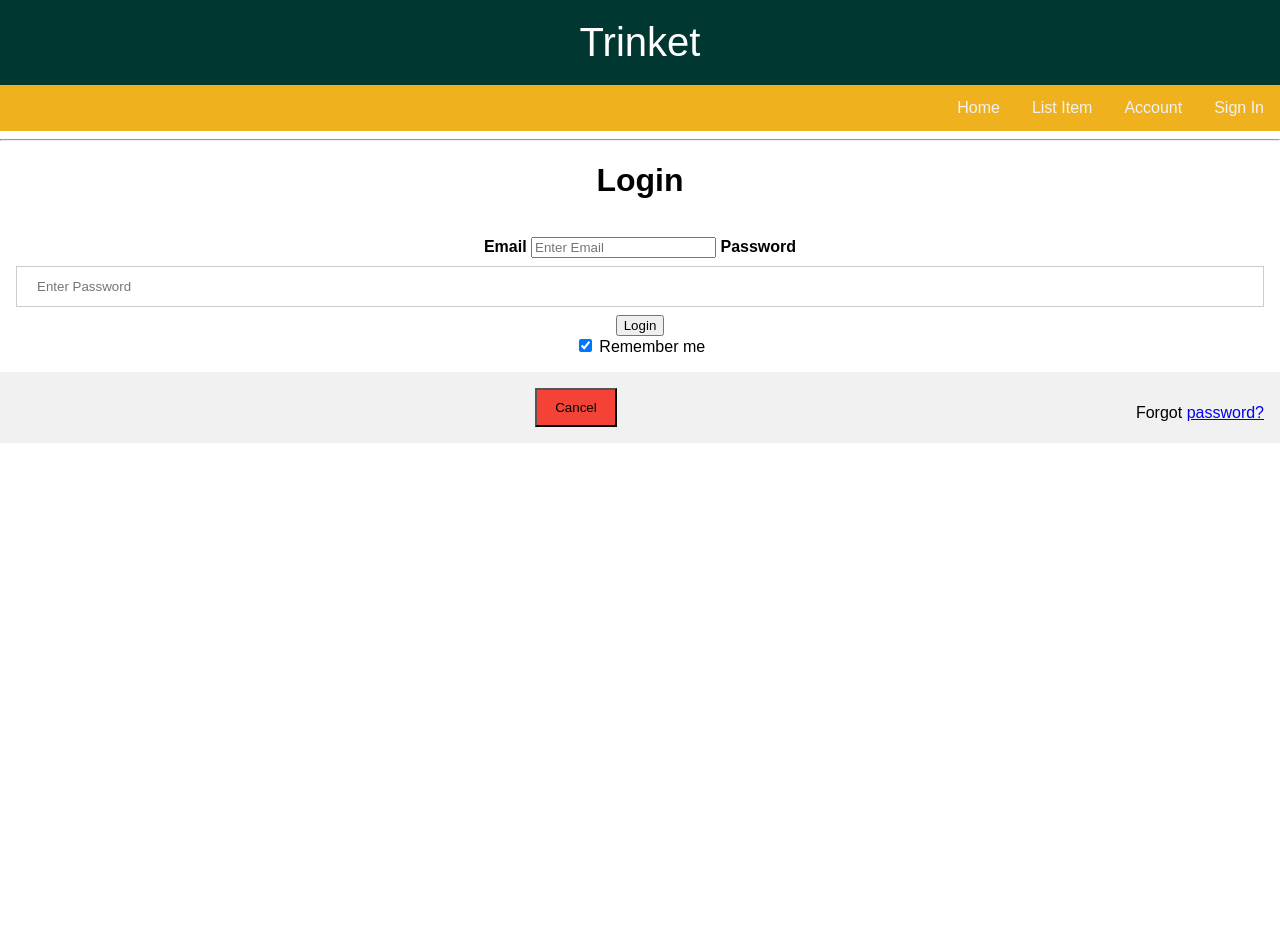
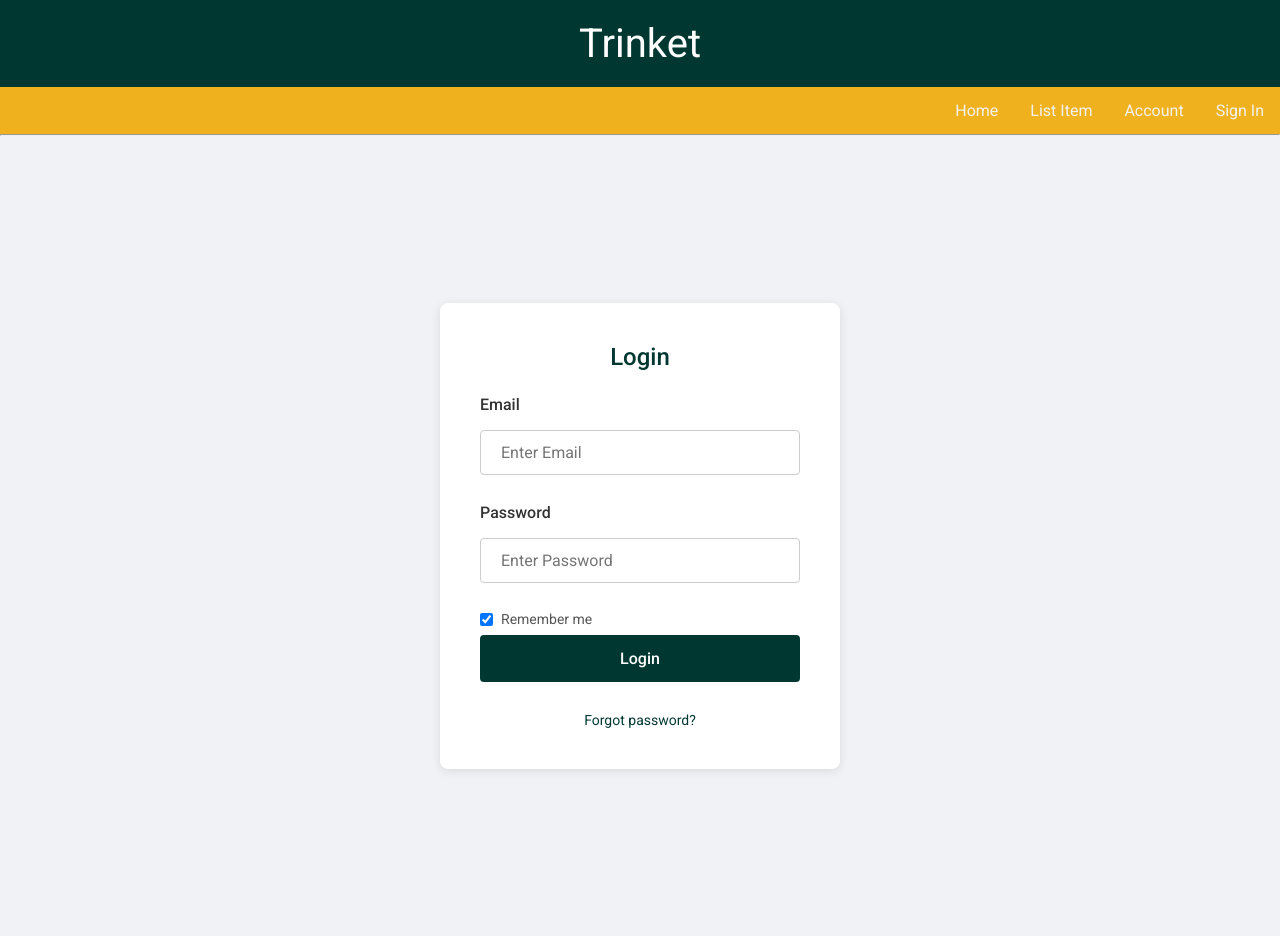
Before and after one commit to AK5222/Project-Trinket, a Flask app: page /login in a window 1280 px wide. Before the commit the page ends 443 px from the top, so only its background shows below. Run offline with Flask 3, Linux system fonts and the light colour scheme.

Commit message:
Styling for Login Page

```diff
--- a/static/css/main.css
+++ b/static/css/main.css
@@ -1,18 +1,28 @@
 /* Will include formatting stuff for website */
 /* All of this is temporary. It needs to be improved at a later date, but feel free to change stuff to make it prettier */
 
+
+@import url('https://fonts.googleapis.com/css2?family=Roboto:wght@400;500;700&display=swap');
+
 * {
-    box-sizing: 0;
-    font-family: "Copperplate", fantasy, sans-serif;
+    box-sizing: border-box;
+    font-family: 'Roboto', Arial, sans-serif;
+    margin: 0;
+    padding: 0;
 }
 
+
 body {
-    margin: 0;
-}
+    background-color: #f0f2f5;
+    /*display: flex; */
+    justify-content: center;
+    align-items: center;
+    min-height: 100vh;
+  }
 
 .header {
     background-color:#003831;
-    text-align:center;
+    text-align: center;
     padding: 20px;
     font-size: 250%;
     color: white;
@@ -37,6 +47,115 @@ body {
     color: black;
 }
 
+
+.login-container {
+    background-color: #ffffff;
+    border-radius: 8px;
+    box-shadow: 0 2px 10px rgba(0, 0, 0, 0.1);
+    padding: 40px;
+    width: 100%;
+    max-width: 400px;
+  }
+
+.login-page {
+    display: flex;
+    justify-content: center;
+    align-items: center;
+    min-height: 100vh;
+}
+
+
+.login-title {
+    color: #003831;
+    font-size: 24px;
+    margin-bottom: 24px;
+    text-align: center;
+    font-weight: 500;
+  }
+
+  .login-form {
+    display: flex;
+    flex-direction: column;
+  }
+
+.form-group {
+    margin-bottom: 20px;
+  }
+
+.form-group label {
+    display: block;
+    margin-bottom: 8px;
+    color: #333;
+    font-weight: 500;
+  }
+
+.form-group input[type="email"],
+.form-group input[type="password"] {
+    width: 100%;
+    padding: 12px 20px;
+    margin: 8px 0;
+    display: inline-block;
+    border: 1px solid #ccc;
+    border-radius: 4px;
+    font-size: 16px;
+  }
+
+.remember-me {
+    display: flex;
+    align-items: center;
+    font-size: 14px;
+    color: #555;
+  }
+
+.remember-me input[type="checkbox"] {
+    margin-right: 8px;
+  }
+
+.login_button {
+    background-color: #003831;
+    color: white;
+    padding: 14px 20px;
+    margin: 8px 0;
+    border: none;
+    cursor: pointer;
+    width: 100%;
+    border-radius: 4px;
+    font-size: 16px;
+    transition: background-color 0.3s ease;
+    font-weight: 500;
+  }
+
+.login_button:hover {
+    opacity: 0.8;
+    background-color: #00574a;
+  }
+
+.login-footer {
+    text-align: center;
+    margin-top: 20px;
+  }
+
+.forgot-password {
+    color: #003831;
+    text-decoration: none;
+    font-size: 14px;
+  }
+
+.forgot-password:hover {
+    text-decoration: underline;
+  }
+
+@media screen and (max-width: 480px) {
+
+    .login-container {
+
+      padding: 20px;
+
+    }
+
+}
+
+/*
 .h1 {
     text-align: center;
 }
@@ -144,3 +263,5 @@ span.psw {
     margin-top: 5%;
     top:20px;
 }
+
+*/
--- a/templates/login.html
+++ b/templates/login.html
@@ -2,11 +2,10 @@
 {% extends 'base.html' %}
 
 {% block head %}
-
 <meta charset="UTF-8">
- <meta name="viewport" content="width=device-width, initial-scale=1.0">
+<meta name="viewport" content="width=device-width, initial-scale=1.0">
 <title>Login - Trinket</title>
- <script>
+<script>
     async function handleLogin() {
         const email = document.getElementById("email").value;
         const password = document.getElementById("password").value;
@@ -24,24 +23,27 @@
 {% endblock %}
 
 {% block body %}
-<main class="content">
-    <h1 class="h1">Login</h1>
-</main>
-<div class="container">
-    <form onsubmit="event.preventDefault(); handleLogin();">
-        <label for="email"><b>Email</b></label>
-        <input type="text" placeholder="Enter Email" name="email" id="email" required>
-        <label for="password"><b>Password</b></label>
-        <input type="password" placeholder="Enter Password" name="password" id="password" required>
-        <button type="submit">Login</button>
-    </form>
-    <label>
-        <input type="checkbox" checked="checked" name="remember"> Remember me
-    </label>
-</div>
-
-<div class="container" style="background-color: #f1f1f1">
-    <button type="button" class="cancelbtn">Cancel</button>
-    <span class="psw">Forgot <a href="/resetPassword">password?</a></span>
+<div class="login-page">
+    <main class="login-container">
+        <h1 class="login-title">Login</h1>
+        <form class="login-form" onsubmit="event.preventDefault(); handleLogin();">
+            <div class="form-group">
+                <label for="email">Email</label>
+                <input type="email" placeholder="Enter Email" name="email" id="email" required>
+            </div>
+            <div class="form-group">
+                <label for="password">Password</label>
+                <input type="password" placeholder="Enter Password" name="password" id="password" required>
+            </div>
+            <div class="remember-me">
+                <input type="checkbox" checked="checked" name="remember" id="remember">
+                <label for="remember">Remember me</label>
+            </div>
+            <button type="submit" class="login_button">Login</button>
+        </form>
+        <div class="login-footer">
+            <a href="/resetPassword" class="forgot-password">Forgot password?</a>
+        </div>
+    </main>
 </div>
 {% endblock %}
```
